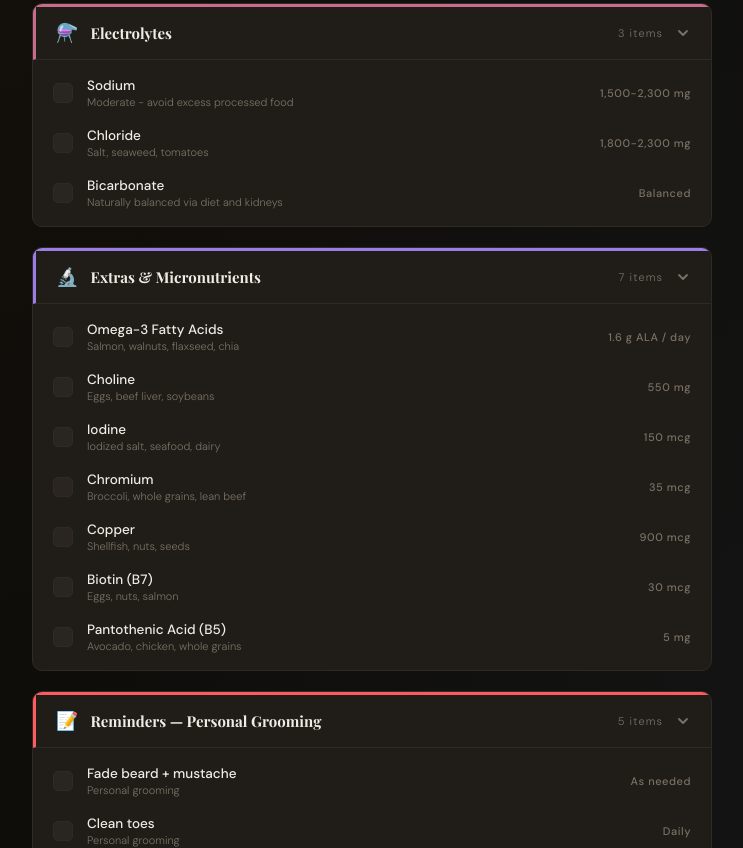
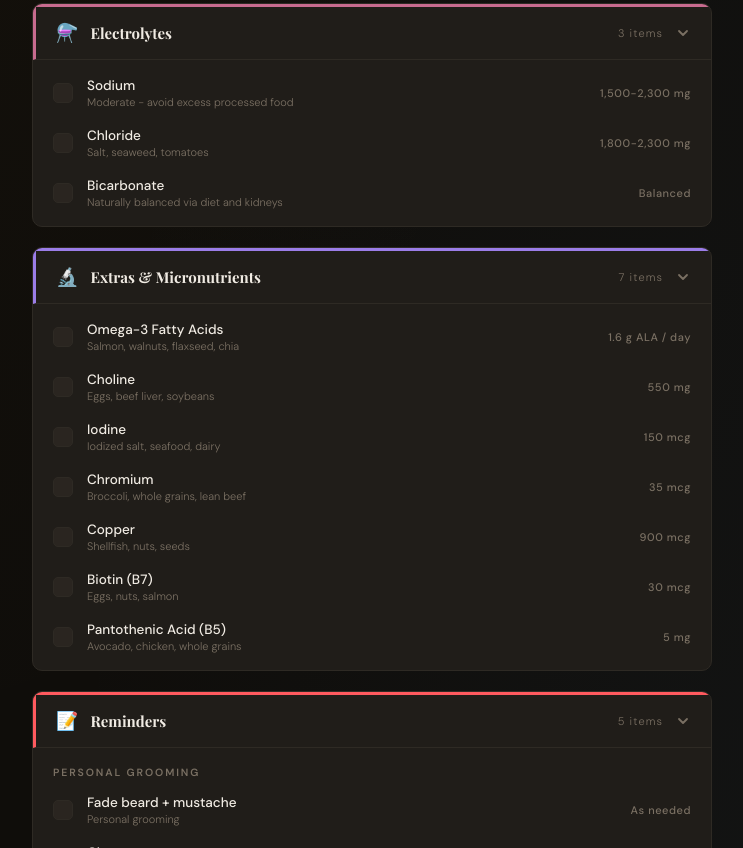
Before and after one commit to classical91/diet-plan, a website: page nutrition.html in a window 1280 px wide. Shown: the part 1952-2800 px from the top of the page, without its empty margins (268-1011 px from the left). Drawn offline with nearby package versions, Linux system fonts and the light colour scheme.

Commit message:
Add reminders nav and grooming checklist

```diff
--- a/nutrition.html
+++ b/nutrition.html
@@ -95,6 +95,14 @@
   .item-detail { font-size: 11px; color: var(--muted); margin-top: 1px; }
   .item-amount { font-size: 11px; font-weight: 500; letter-spacing: 0.05em; color: var(--muted); white-space: nowrap; transition: color 0.2s; }
   .item.checked .item-amount { color: var(--muted); opacity: 0.5; }
+  .subsection-label {
+    padding: 10px 20px 6px;
+    font-size: 10.5px;
+    font-weight: 600;
+    letter-spacing: 0.18em;
+    text-transform: uppercase;
+    color: var(--muted);
+  }
   .s-macro .color-bar{background:var(--accent)}.s-macro .section-header{border-left:3px solid var(--accent)}.s-macro .item.checked .checkbox{background:rgba(200,146,42,0.15);color:var(--accent)}
   .s-vitamins .color-bar{background:var(--green)}.s-vitamins .section-header{border-left:3px solid var(--green)}.s-vitamins .item.checked .checkbox{background:rgba(143,190,107,0.15);color:var(--green)}
   .s-minerals .color-bar{background:var(--blue)}.s-minerals .section-header{border-left:3px solid var(--blue)}.s-minerals .item.checked .checkbox{background:rgba(91,155,213,0.15);color:var(--blue)}
@@ -121,6 +129,7 @@
   <div class="nav-links" id="navLinks">
     <a href="/" class="nav-link ">NutriMind</a>
     <a href="/nutrition" class="nav-link  active">Checklist</a>
+    <a href="/nutrition#s-reminders" class="nav-link ">Reminders</a>
     <a href="/benefits" class="nav-link ">Benefits</a>
     <a href="/deficiencies" class="nav-link ">Deficiencies</a>
     <a href="/overview" class="nav-link ">Overview</a>
@@ -196,7 +205,8 @@ const sections = [
     {name:"Biotin (B7)",detail:"Eggs, nuts, salmon",amount:"30 mcg"},
     {name:"Pantothenic Acid (B5)",detail:"Avocado, chicken, whole grains",amount:"5 mg"},
   ]},
-  { id:"s-reminders", icon:"📝", title:"Reminders — Personal Grooming", items:[
+  { id:"s-reminders", icon:"📝", title:"Reminders", items:[
+    {type:"subsection",name:"Personal grooming"},
     {name:"Fade beard + mustache",detail:"Personal grooming",amount:"As needed"},
     {name:"Clean toes",detail:"Personal grooming",amount:"Daily"},
     {name:"Clean belly button",detail:"Personal grooming",amount:"Daily"},
@@ -219,20 +229,25 @@ let saved = {};
 try { saved = JSON.parse(localStorage.getItem(STORAGE_KEY) || '{}'); } catch {}
 
 sections.forEach(sec => {
+  const actionableItems = sec.items.filter(item => item.type !== 'subsection');
   const div = document.createElement('div');
   div.className = `section ${sec.id}`;
+  div.id = sec.id;
   div.innerHTML = `
     <div class="color-bar"></div>
     <div class="section-header" onclick="toggleSection(this)">
       <span class="section-icon">${sec.icon}</span>
       <span class="section-title">${sec.title}</span>
-      <span class="section-count">${sec.items.length} items</span>
+      <span class="section-count">${actionableItems.length} items</span>
       <svg class="chevron" viewBox="0 0 16 16" fill="none">
         <path d="M4 6l4 4 4-4" stroke="currentColor" stroke-width="1.8" stroke-linecap="round" stroke-linejoin="round"/>
       </svg>
     </div>
     <div class="items-list">
       ${sec.items.map((item, i) => {
+        if (item.type === 'subsection') {
+          return `<div class="subsection-label">${item.name}</div>`;
+        }
         const id = sec.id + '-' + i;
         const isChecked = saved[id] ? ' checked' : '';
         return `
@@ -251,7 +266,7 @@ sections.forEach(sec => {
       }).join('')}
     </div>`;
   main.appendChild(div);
-  total += sec.items.length;
+  total += actionableItems.length;
 });
 
 updateProgress();
```
Also changed, not shown: apps/aegean-week/src/dietPlannerApp.js (+13 -0 lines), index.html (+1 -0 lines).
